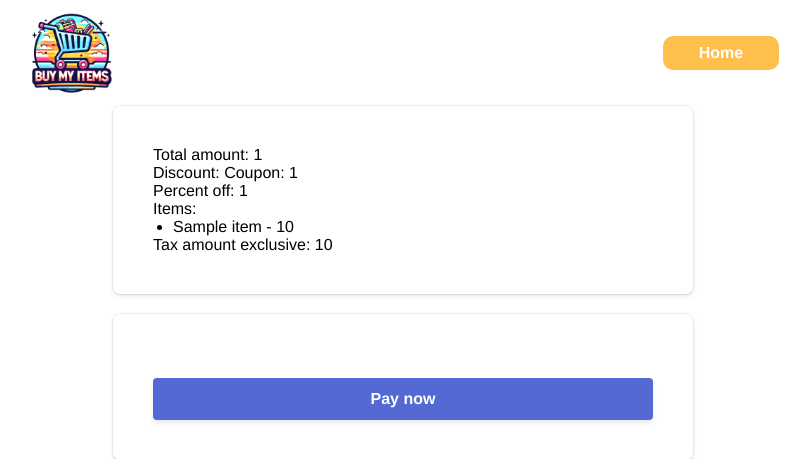
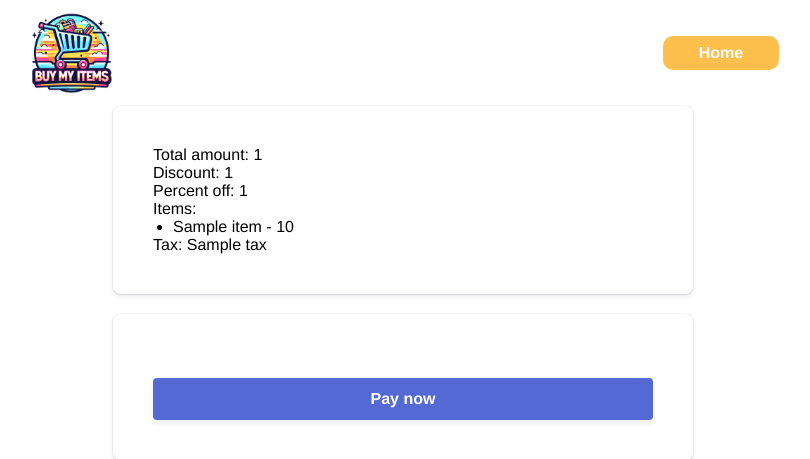
Before and after one commit to platsajacki/buy_my_items, a Django app: template bmi/static/templates/checkout.html in a window 1280 px wide. Shown: the top 459 px of the page, without its empty margins (237-1047 px from the left). Run offline with Django 5.2, Linux system fonts and the light colour scheme; tables that the repository leaves empty hold one stand-in row (values such as "Sample post"); the template is opened without the code that fills it: values that come from a table or form of the project are taken from there, most other values are stand-ins (such as "Sample title", 1, 10 or a date in 2020); some libraries are stand-ins or nearby versions.

Commit message:
Update checkout.

```diff
--- a/bmi/orders/services/payment_intent_creator.py
+++ b/bmi/orders/services/payment_intent_creator.py
@@ -64,7 +64,6 @@ class PaymentIntentCreatorService(BaseService):
             api_key=calculation_taxs.api_key,
             amount=calculation_taxs.amount_total,
             currency=calculation_taxs.currency,
-            automatic_payment_methods={'enabled': True},
             description=f'Payment for order {order.id}',
         )
 
@@ -102,7 +101,7 @@ class PaymentIntentCreatorService(BaseService):
                 'total_amount': payment_intent.amount / 100,
                 'discount': order.discount,
                 'percent_off': percent_off,
-                'items': calculation_taxs.list_line_items(),
-                'tax_amount_exclusive': calculation_taxs.tax_amount_inclusive / 100,
+                'items': items,
+                'tax': calculation_taxs.tax_amount_inclusive / 100,
             }
         )
--- a/bmi/static/templates/checkout.html
+++ b/bmi/static/templates/checkout.html
@@ -12,8 +12,12 @@
 {% block content %}
   <div id="payment-info" class="payment-info" return_url="{{ return_url }}">
     <p>Total amount: {{ total_amount }}</p>
-    <p>Discount: {{ discount }}</p>
-    <p>Percent off: {{ percent_off }}</p>
+    <p>
+      Discount: {% if discount.id %}{{ discount.id }}{% else %}-{% endif %}
+    </p>
+    <p>
+      Percent off: {% if percent_off %}{{ percent_off }}{% else %}-{% endif %}
+    </p>
     <p>
       Items:<br>
       <ul>
@@ -24,7 +28,7 @@
         {% endfor %}
       </ul>
     </p>
-    <p>Tax amount exclusive: {{ tax_amount_exclusive }}</p>
+    <p>Tax: {{ tax }}</p>
   </div>
   <div class="pay">
     <form class="payment-form"  client="{{ client }}" id="payment-form">
--- /dev/null
+++ b/bmi/static/templates/includes/hidden_inputs.html
@@ -0,0 +1,2 @@
+<input type="hidden" id="percent-off" name="percent_off">
+<input type="hidden" id="discount-id" name="discount_id">
--- a/bmi/static/templates/items/item_detail.html
+++ b/bmi/static/templates/items/item_detail.html
@@ -17,8 +17,7 @@
     <div>{{ item.currency|upper }}</div>
   </div>
   <form class="buy-form" method="post" action="{% url 'purchases:buy' %}">
-    <input type="hidden" id="percent-off" name="percent_off">
-    <input type="hidden" id="discount-id" name="discount_id">
+    {% include "includes/hidden_inputs.html" %}
     {% csrf_token %}
     <input type="hidden" name="items" value="{{ item.id }}">
     <button class="buy" type="submit">Buy</button>
--- a/bmi/static/templates/items/item_list.html
+++ b/bmi/static/templates/items/item_list.html
@@ -27,8 +27,7 @@
         <input class="form-input" type="checkbox" name="items" value="{{ item.id }}">
       {% endfor %}
     </div>
-    <input type="hidden" id="percent-off" name="percent_off">
-    <input type="hidden" id="discount-id" name="discount_id">
+    {% include "includes/hidden_inputs.html" %}
     <button class="buy" type="submit">Buy</button>
   </form>
 {% endblock %}
```
